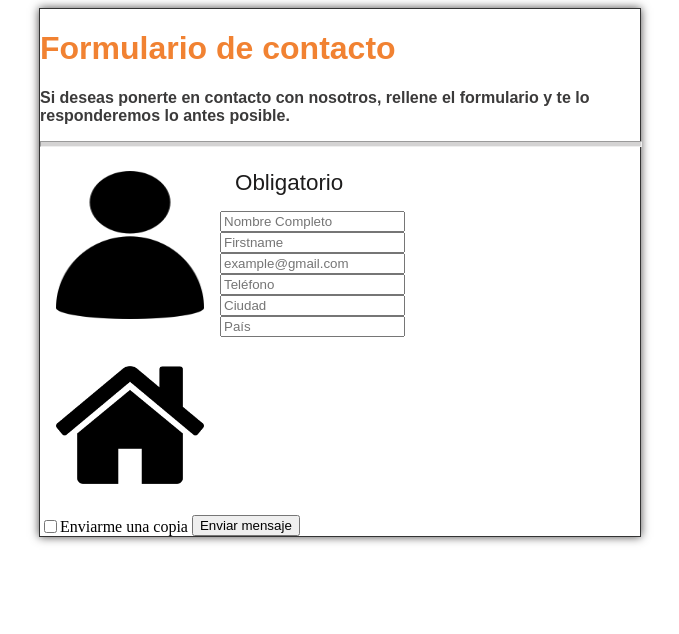
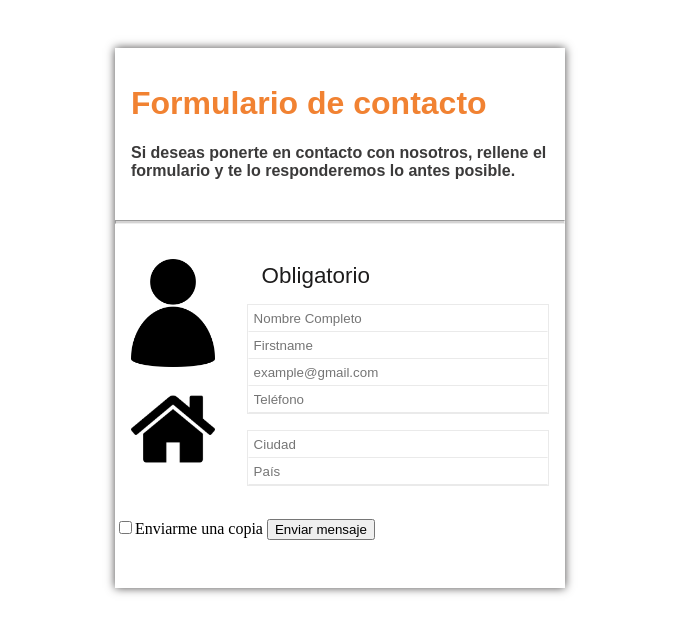
Before and after one commit to Draaakos/php-formulary-training, a PHP site: page /contacto.php in a window 1280 px wide. Shown: the top 634 px of the page, without its empty margins (300-979 px from the left). Run offline with PHP 8.4, Linux system fonts and the light colour scheme.

Commit message:
styles was updated.

```diff
--- a/contacto.php
+++ b/contacto.php
@@ -6,28 +6,32 @@
     <title>Datos</title>
 </head>
 <body>
-    <div class="formul">
-        <h1 class="title">Formulario de contacto</h1>
-        <h3 class="description">Si deseas ponerte en contacto con nosotros, rellene el formulario y te lo responderemos lo antes posible.</h3>
+    <div class="form-section">
+        <div class="form-section__header">
+            <h1 class="title">Formulario de contacto</h1>
+            <h3 class="description">Si deseas ponerte en contacto con nosotros, rellene el formulario y te lo responderemos lo antes posible.</h3>
+        </div>
         <hr class="line">
         <form class="form" action="./enviado.php" method="post">
-            <div class="main__box">
-                <div class="images">
-                    <div class="wrapper__image"><img src= "./src/images/person.png" alt="" /></div>
-                    <div class="wrapper__image"><img src= "./src/images/home.png" alt="" /></div>
+            <div class="form-section__general-info">
+                <div class="form-section__general-info__division form-section__general-info__division-image-list">
+                    <div class="wrapper__images">
+                        <div class="image__container"><img src= "./src/images/person.png" alt="" /></div>
+                        <div class="image__container"><img src= "./src/images/home.png" alt="" /></div>
+                    </div>
                 </div>
 
-                <div class="box">
+                <div class="form-section__general-info__division form-section__general-info__division-input-list">
                     <div class="subtitle">Obligatorio</div>
 
-                    <div>
+                    <div class="wrapper__input">
                         <input type="text" name="name" placeholder="Nombre Completo" required />
                         <input type="text" name="firstname" placeholder="Firstname" required />
                         <input type="text" type="email" name="email" placeholder="example@gmail.com" required />
                         <input type="text" name="telefono" placeholder="Teléfono" required />
                     </div>
 
-                    <div>
+                    <div class="wrapper__input">
                         <input type="text" name="ciudad" placeholder="Ciudad" required />
                         <input type="text" name="pais" placeholder="País" required />
                     </div>
--- a/src/css/style.css
+++ b/src/css/style.css
@@ -1,10 +1,61 @@
+* {
+    box-sizing: border-box;
+}
 
-.formul {
-    max-width: 600px;
-    border: 1px solid #333;
-    margin: 0 auto;
+.form-section {
+    max-width: 450px;
+    margin: 3em auto;
     box-shadow: 0 0 9px rgb(77, 75, 75);
+    padding-bottom: 3em;
+
 }
+
+.form-section__header {
+    padding: 1em;
+}
+
+.form-section__general-info {
+    display: flex;
+    justify-content: space-between;
+    padding: 1em;
+}
+
+.form-section__general-info__division-image-list {
+    align-items: center;
+    display: flex;
+}
+
+.form-section__general-info__division-input-list {
+    min-width: 80%;
+    padding-left: 2em;
+    box-sizing: border-box;
+}
+
+.wrapper__input {
+    margin-bottom: 1em;
+    border: 1px solid #eaeaea
+}
+
+.wrapper__input input {
+    display: block;
+    width: 100%;
+    border: 1px solid transparent;
+    border-bottom: 1px solid #eaeaea;
+    padding: 5px;
+}
+
+.wrapper__input input:focus {
+    outline: none;
+    font-weight: bold;
+    border: 1px solid rgb(241, 130, 50);
+    color: rgb(241, 130, 50);
+}
+
+.image__container {
+    max-width: 100%;
+    margin-bottom: 1em;
+}
+
 
 .title {
     color:rgb(241, 130, 50);
@@ -35,24 +86,3 @@ img {
     width: 100%;
     height: 100%;
 }
-
-.wrapper__image {
-    height: 180px;
-    width: 180px;
-    padding: 1em;
-    box-sizing: border-box;
-}
-
-.main__box {
-    display: flex;
-}
-
-
-.box {
-    width: 200px;
-    min-width: 200px;
-}
-
-input {
-    vertical-align: bottom;
-}
```
